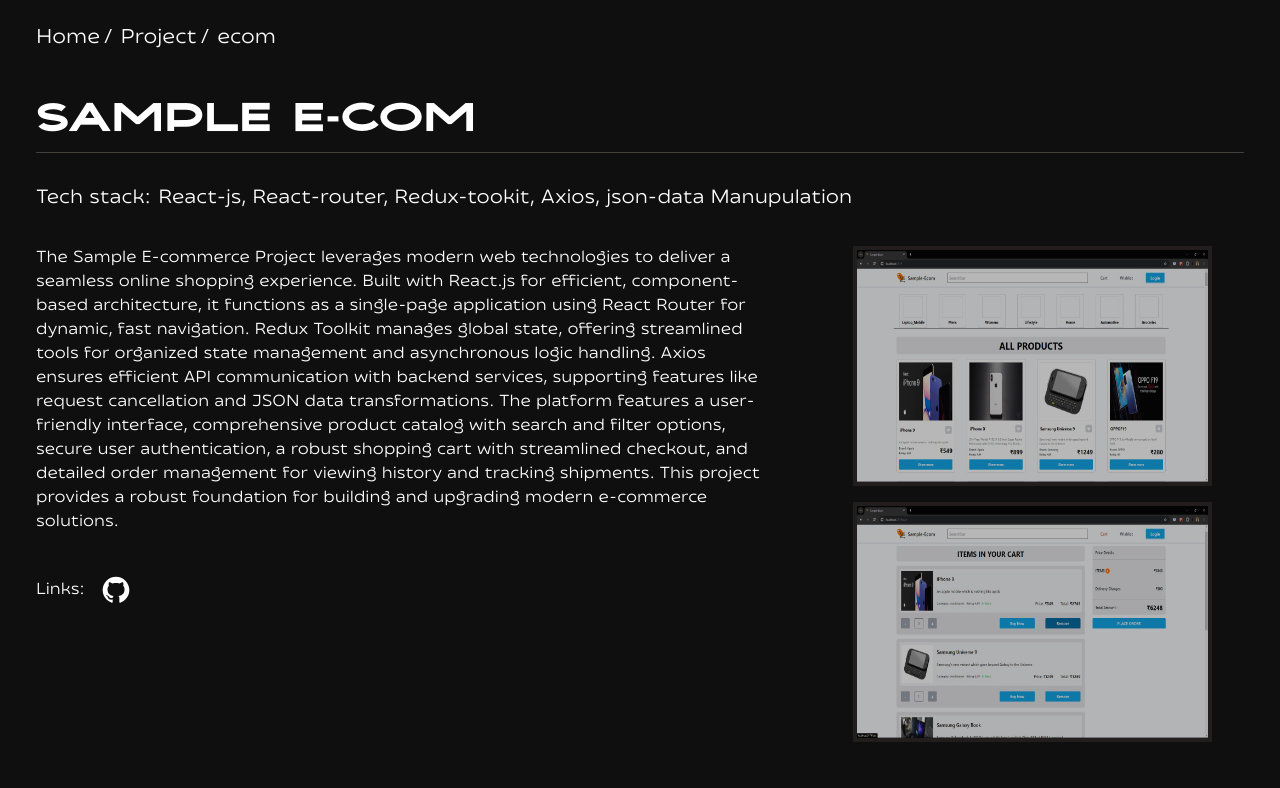
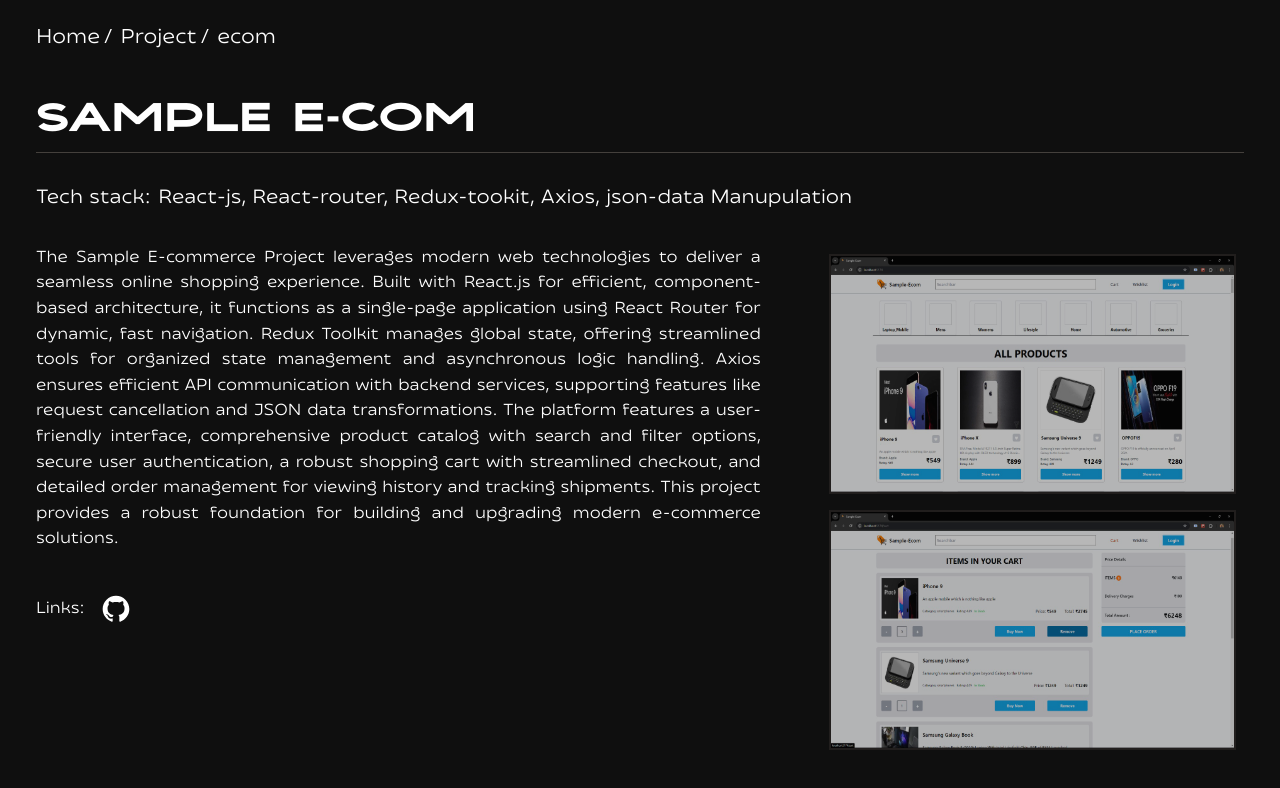
Before and after one commit to debojeet2004/My_Portfolio-forntend, a React (Vite) app: page /project/ecom in a window 1280 px wide. Shown: the top 788 px of the page. Built offline with nearby package versions, Linux system fonts and the light colour scheme.

Commit message:
design chnages

```diff
--- a/src/Pages/Projects/Each_Projects.jsx
+++ b/src/Pages/Projects/Each_Projects.jsx
@@ -32,7 +32,7 @@ function Each_Projects() {
       </div>
       <div className='w-full flex flex-col-reverse md:flex-row justify-between gap-[2rem]'>
         <div className='w-full md:w-[60%] gap-[2rem] flex flex-col justify-start'>
-          <p className='max-h-[10rem] md:max-h-[20rem] lg:max-h-[35rem] overflow-scroll hide_scrollbar'>{description}</p>
+          <p className=' max-h-[30rem] md:max-h-[30rem] lg:max-h-[45rem] overflow-scroll lg:overflow-auto hide_scrollbar text-left md:text-justify leading-[1.6rem]'>{description}</p>
           {(linkedin || github) &&
             (<div className='w-full flex justify-start py-2 items-center'>
             <p>Links:</p>
@@ -55,9 +55,9 @@ function Each_Projects() {
           </div>)
           }
         </div>
-        <div className=' w-[100%] md:w-[35%] lg:px-8 lg:max-h-[40rem] overflow-scroll hide_scrollbar flex flex-col justify-start items-start gap-[1rem]'>
+        <div className=' w-[100%] p-2 max-h-[43rem] md:w-[35%] md:h-[30rem]  lg:h-[40rem] overflow-scroll hide_scrollbar flex flex-col justify-start items-start gap-[1rem]'>
           {images && images.map((img, index) => (
-            <img key={index} src={img} alt={`Project ${index + 1}`} className='border-4 opacity-70 hover:opacity-100 border-stone-800 w-[10rem] h-[5rem] md:w-[100%] md:h-[10rem] lg:h-[15rem]' />
+            <img key={index} src={img} alt={`Project ${index + 1}`} className='border-2 opacity-70 hover:opacity-100 border-stone-800 w-full h-[10rem] md:w-[100%] md:h-[10rem] lg:h-[15rem]' />
           ))}
         </div>
       </div>
```
